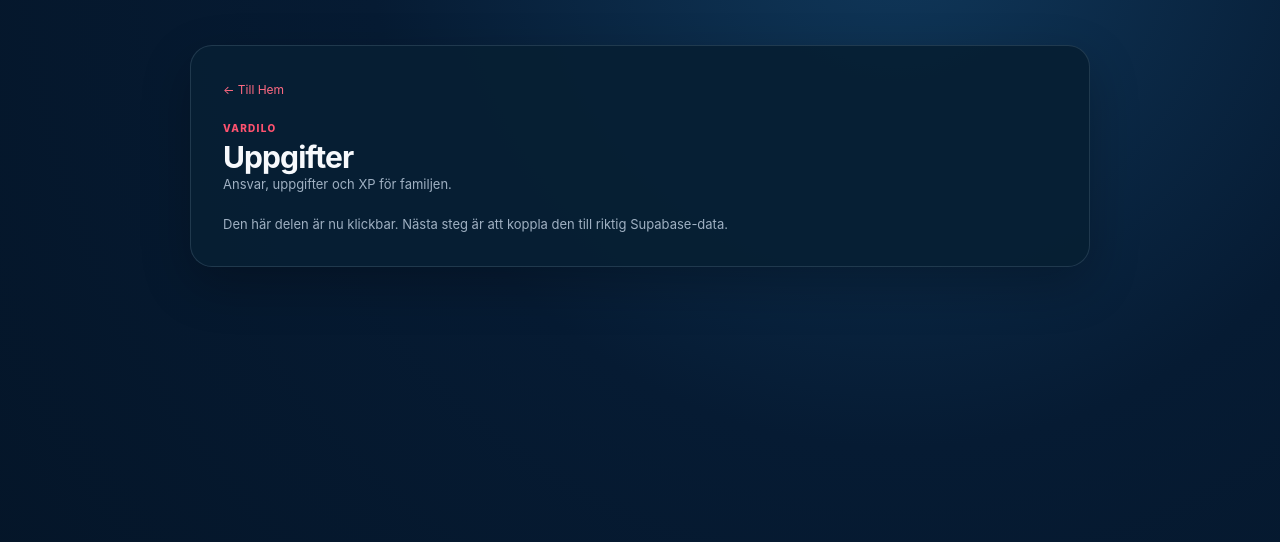
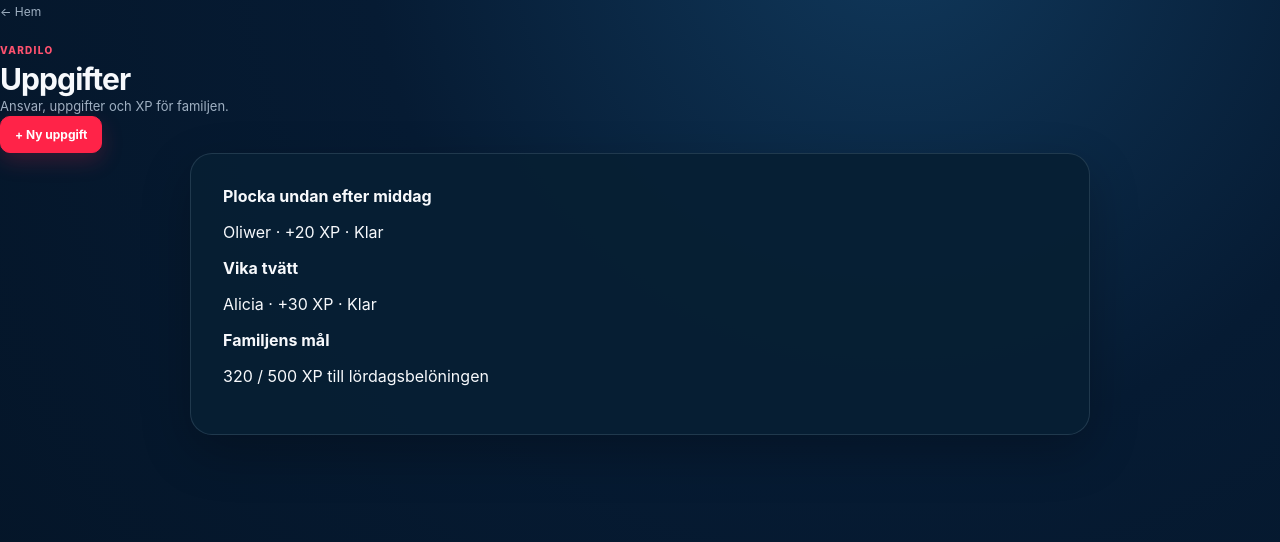
Before and after one commit to AdrianAmbjorn/Vardilo, a Next.js app: page /uppgifter in a window 1280 px wide. Shown: the top 542 px of the page. Built offline with nearby package versions, Linux system fonts and the light colour scheme.

Commit message:
Add tasks route

```diff
--- /dev/null
+++ b/app/uppgifter/page.tsx
@@ -0,0 +1,8 @@
+import SectionPage from "../section-page";
+export default function TasksPage() {
+  return <SectionPage title="Uppgifter" subtitle="Ansvar, uppgifter och XP för familjen." items={[
+    { title: "Plocka undan efter middag", meta: "Oliwer · +20 XP · Klar" },
+    { title: "Vika tvätt", meta: "Alicia · +30 XP · Klar" },
+    { title: "Familjens mål", meta: "320 / 500 XP till lördagsbelöningen" },
+  ]} actionLabel="+ Ny uppgift" />;
+}
```
